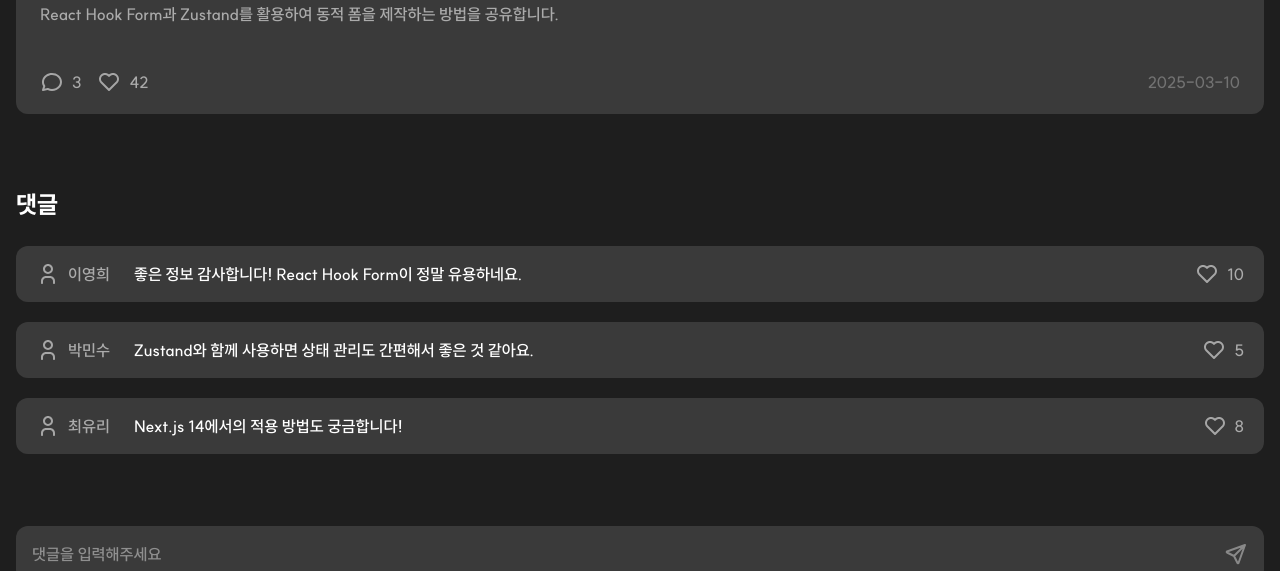
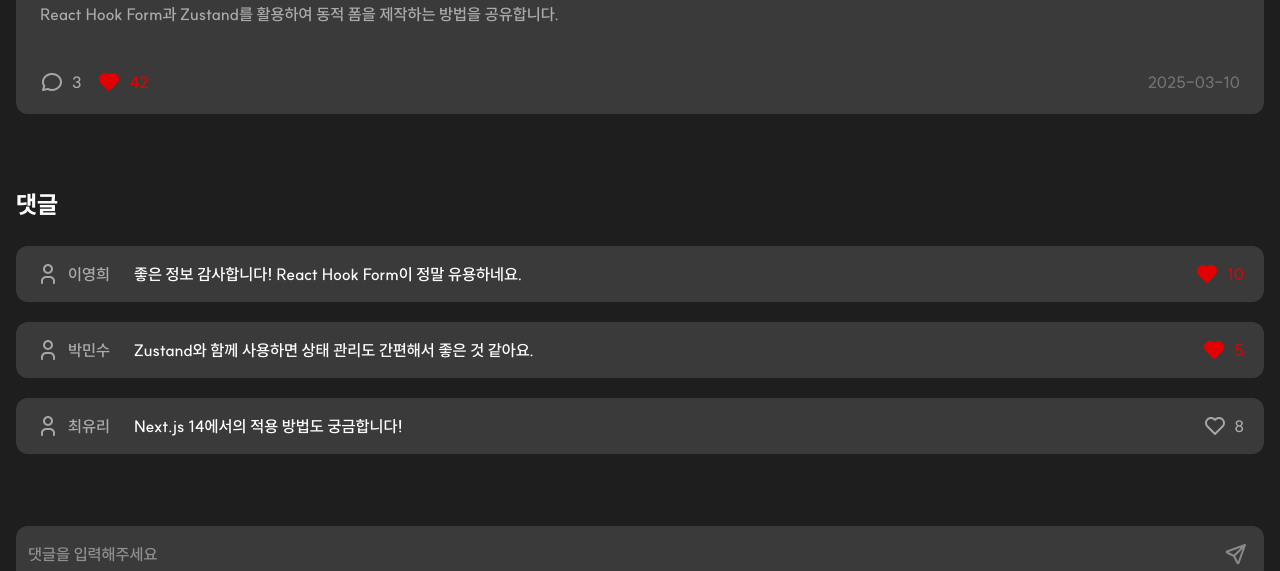
Before and after one commit to team-gogo/GOGO-Frontend, a Next.js app: page /community/detail/1 in a window 1280 px wide. Shown: the part 284-855 px from the top of the page. Built offline with nearby package versions, Linux system fonts and the light colour scheme.

Commit message:
feat: 커뮤니티 상세 페이지 기능 제쟉

```diff
--- a/src/entities/community/detail/ui/CommentInput/index.tsx
+++ b/src/entities/community/detail/ui/CommentInput/index.tsx
@@ -3,6 +3,7 @@
 import { useForm, SubmitHandler } from 'react-hook-form';
 import { SendIcon } from '@/shared/assets/svg';
 import Input from '@/shared/ui/input';
+import { cn } from '@/shared/utils/cn';
 
 interface CommentFormData {
   comment: string;
@@ -23,13 +24,18 @@ const CommentInput = ({ boardId }: { boardId: number }) => {
   };
 
   return (
-    <form onSubmit={handleSubmit(onSubmit)}>
+    <form onSubmit={handleSubmit(onSubmit)} className={cn('relative')}>
       <input type="hidden" {...register('boardId')} />
       <Input
         {...register('comment', { required: true })}
         placeholder="댓글을 입력해주세요"
-        icon={<SendIcon />}
       />
+      <button
+        type="submit"
+        className={cn('absolute', 'right-16', 'top-1/2', '-translate-y-1/2')}
+      >
+        <SendIcon />
+      </button>
     </form>
   );
 };
--- a/src/entities/community/detail/ui/CommentItem/index.tsx
+++ b/src/entities/community/detail/ui/CommentItem/index.tsx
@@ -1,14 +1,34 @@
+'use client';
+
+import { useState } from 'react';
 import { HeartIcon } from '@/shared/assets/icons';
-import { PersonIcon } from '@/shared/assets/svg';
+import { PersonIcon, SelectHeartIcon } from '@/shared/assets/svg';
 import { cn } from '@/shared/utils/cn';
 
 interface CommentItemProps {
   authorName: string;
   comment: string;
   likeCount: number;
+  commentId: number;
+  isLiked: boolean;
 }
 
-const CommentItem = ({ authorName, comment, likeCount }: CommentItemProps) => {
+const CommentItem = ({
+  authorName,
+  comment,
+  likeCount,
+  commentId,
+  isLiked,
+}: CommentItemProps) => {
+  const [liked, setLiked] = useState(isLiked);
+  const [likeCountState, setLikeCountState] = useState(likeCount);
+
+  const handleLike = () => {
+    setLiked(!liked);
+    setLikeCountState(liked ? likeCountState - 1 : likeCountState + 1);
+    console.log(`Comment ID: ${commentId}, Liked: ${!liked}`);
+  };
+
   return (
     <div
       className={cn(
@@ -30,9 +50,19 @@ const CommentItem = ({ authorName, comment, likeCount }: CommentItemProps) => {
       <p className={cn('text-body3s', 'text-white', 'flex-grow', 'px-24')}>
         {comment}
       </p>
-      <div className={cn('flex', 'items-center', 'gap-8')}>
-        <HeartIcon />
-        <p className={cn('text-body3s', 'text-gray-300')}>{likeCount}</p>
+      <div
+        className={cn('flex', 'items-center', 'gap-8', 'cursor-pointer')}
+        onClick={handleLike}
+      >
+        {liked ? <SelectHeartIcon /> : <HeartIcon />}
+        <p
+          className={cn(
+            'text-body3s',
+            liked ? 'text-system-error' : 'text-gray-300',
+          )}
+        >
+          {likeCountState}
+        </p>
       </div>
     </div>
   );
--- a/src/entities/community/detail/ui/CommunityContent/index.tsx
+++ b/src/entities/community/detail/ui/CommunityContent/index.tsx
@@ -1,5 +1,9 @@
-import { CommentIcon, HeartIcon } from '@/shared/assets/icons';
-import { PersonIcon } from '@/shared/assets/svg';
+'use client';
+
+import { useState } from 'react';
+import { CommentIcon } from '@/shared/assets/icons';
+import HeartIcon from '@/shared/assets/icons/HeartIcon';
+import { PersonIcon, SelectHeartIcon } from '@/shared/assets/svg';
 import { formatIsoDate } from '@/shared/model/formatIsoDate';
 import SportTypeLabel from '@/shared/ui/sportTypelabel';
 import { cn } from '@/shared/utils/cn';
@@ -13,6 +17,8 @@ interface CommunityContentProps {
   createdAt: string;
   stageCategory: string;
   stageName: string;
+  isLiked: boolean;
+  boardId: number;
 }
 
 const CommunityContent = ({
@@ -24,7 +30,18 @@ const CommunityContent = ({
   createdAt,
   stageCategory,
   stageName,
+  isLiked,
+  boardId,
 }: CommunityContentProps) => {
+  const [liked, setLiked] = useState(isLiked);
+  const [likeCountState, setLikeCountState] = useState(likeCount);
+
+  const handleLike = () => {
+    setLiked(!liked);
+    setLikeCountState(liked ? likeCountState - 1 : likeCountState + 1);
+    console.log(boardId);
+  };
+
   return (
     <div
       className={cn(
@@ -55,9 +72,19 @@ const CommunityContent = ({
             <CommentIcon />
             <p className={cn('text-gray-300', 'text-body3s')}>{commentCount}</p>
           </div>
-          <div className={cn('flex', 'items-center', 'gap-8')}>
-            <HeartIcon />
-            <p className={cn('text-gray-300', 'text-body3s')}>{likeCount}</p>
+          <div
+            className={cn('flex', 'items-center', 'gap-8', 'cursor-pointer')}
+            onClick={handleLike}
+          >
+            {liked ? <SelectHeartIcon /> : <HeartIcon />}
+            <p
+              className={cn(
+                'text-body3s',
+                liked ? 'text-system-error' : 'text-gray-300',
+              )}
+            >
+              {likeCountState}
+            </p>
           </div>
         </div>
         <p className={cn('text-body3s', 'text-gray-500')}>
--- /dev/null
+++ b/src/shared/assets/svg/SelectHeartIcon.tsx
@@ -0,0 +1,18 @@
+const SelectHeartIcon = () => {
+  return (
+    <svg
+      width="24"
+      height="24"
+      viewBox="0 0 24 24"
+      fill="none"
+      xmlns="http://www.w3.org/2000/svg"
+    >
+      <path
+        d="M6.979 3.07401C7.86407 2.92321 8.77169 2.97296 9.63497 3.21958C10.4982 3.46621 11.2952 3.90343 11.967 4.49901L12.004 4.53201L12.038 4.50201C12.6792 3.93931 13.433 3.51981 14.2492 3.27149C15.0653 3.02318 15.9251 2.95177 16.771 3.06201L17.017 3.09801C18.0833 3.28212 19.08 3.75117 19.9015 4.45548C20.723 5.1598 21.3387 6.07316 21.6835 7.09885C22.0282 8.12454 22.0892 9.22437 21.8599 10.2819C21.6306 11.3394 21.1196 12.3152 20.381 13.106L20.201 13.291L20.153 13.332L12.703 20.711C12.5311 20.8812 12.3033 20.9832 12.0619 20.9983C11.8205 21.0134 11.5818 20.9405 11.39 20.793L11.296 20.711L3.803 13.289C3.00922 12.5167 2.4447 11.5397 2.17196 10.4663C1.89922 9.39287 1.92891 8.26491 2.25772 7.20733C2.58654 6.14974 3.20166 5.20381 4.03497 4.47428C4.86827 3.74476 5.88723 3.26011 6.979 3.07401Z"
+        fill="#E30000"
+      />
+    </svg>
+  );
+};
+
+export default SelectHeartIcon;
--- a/src/shared/assets/svg/index.ts
+++ b/src/shared/assets/svg/index.ts
@@ -24,3 +24,4 @@ export { default as SendIcon } from './SendIcon';
 export { default as SettingIcon } from './SettingIcon';
 export { default as GrayCircle } from './GrayCircle';
 export { default as LockIcon } from './LockIcon';
+export { default as SelectHeartIcon } from './SelectHeartIcon';
--- a/src/shared/types/community/detail/index.ts
+++ b/src/shared/types/community/detail/index.ts
@@ -25,6 +25,7 @@ export interface Comment {
   comment: string;
   createdAt: string;
   likeCount: number;
+  isLiked: boolean;
   author: Author;
 }
 
--- a/src/shared/ui/input/index.tsx
+++ b/src/shared/ui/input/index.tsx
@@ -32,7 +32,8 @@ const Input = forwardRef<HTMLInputElement, InputProps>(
             'w-full',
             'bg-gray-700',
             'px-[16px]',
-            'py-[12px]',
+            'pl-[12px]',
+            'pr-[50px]',
             'placeholder:text-gray-400',
             'rounded-lg',
             'text-body3s',
--- a/src/views/community/detail/Mock/getCommunityDetail.ts
+++ b/src/views/community/detail/Mock/getCommunityDetail.ts
@@ -26,6 +26,7 @@ export const getCommunityDetail = (): CommunityDetail => {
         comment: '좋은 정보 감사합니다! React Hook Form이 정말 유용하네요.',
         createdAt: '2025-03-10T12:30:00',
         likeCount: 10,
+        isLiked: true,
         author: {
           studentId: 20250002,
           name: '이영희',
@@ -38,6 +39,7 @@ export const getCommunityDetail = (): CommunityDetail => {
         comment: 'Zustand와 함께 사용하면 상태 관리도 간편해서 좋은 것 같아요.',
         createdAt: '2025-03-10T13:00:00',
         likeCount: 5,
+        isLiked: true,
         author: {
           studentId: 20250003,
           name: '박민수',
@@ -50,6 +52,7 @@ export const getCommunityDetail = (): CommunityDetail => {
         comment: 'Next.js 14에서의 적용 방법도 궁금합니다!',
         createdAt: '2025-03-10T14:15:00',
         likeCount: 8,
+        isLiked: false,
         author: {
           studentId: 20250004,
           name: '최유리',
--- a/src/views/community/detail/ui/CommunityDetailPage/index.tsx
+++ b/src/views/community/detail/ui/CommunityDetailPage/index.tsx
@@ -29,6 +29,8 @@ const CommunityDetailPage = () => {
           createdAt={communityDetail.createdAt}
           stageCategory={communityDetail.stage.category}
           stageName={communityDetail.stage.name}
+          isLiked={communityDetail.isLiked}
+          boardId={communityDetail.boardId}
         />
         <CommentContainer comments={communityDetail.comment} />
       </div>
--- a/src/widgets/community/detail/ui/CommentContainer/index.tsx
+++ b/src/widgets/community/detail/ui/CommentContainer/index.tsx
@@ -17,6 +17,8 @@ const CommentContainer = ({ comments }: CommentContainerProps) => {
             authorName={comment.author.name}
             comment={comment.comment}
             likeCount={comment.likeCount}
+            commentId={comment.commentId}
+            isLiked={comment.isLiked}
           />
         ))}
       </div>
```
